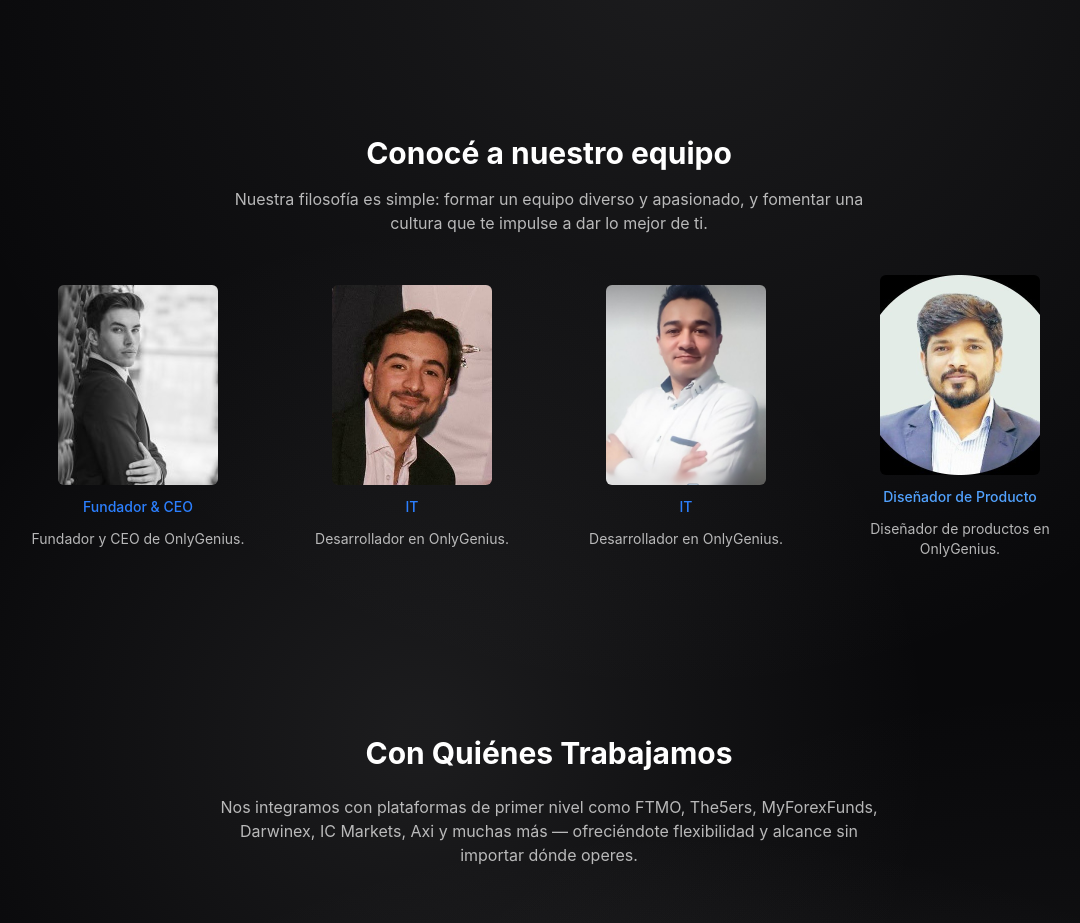
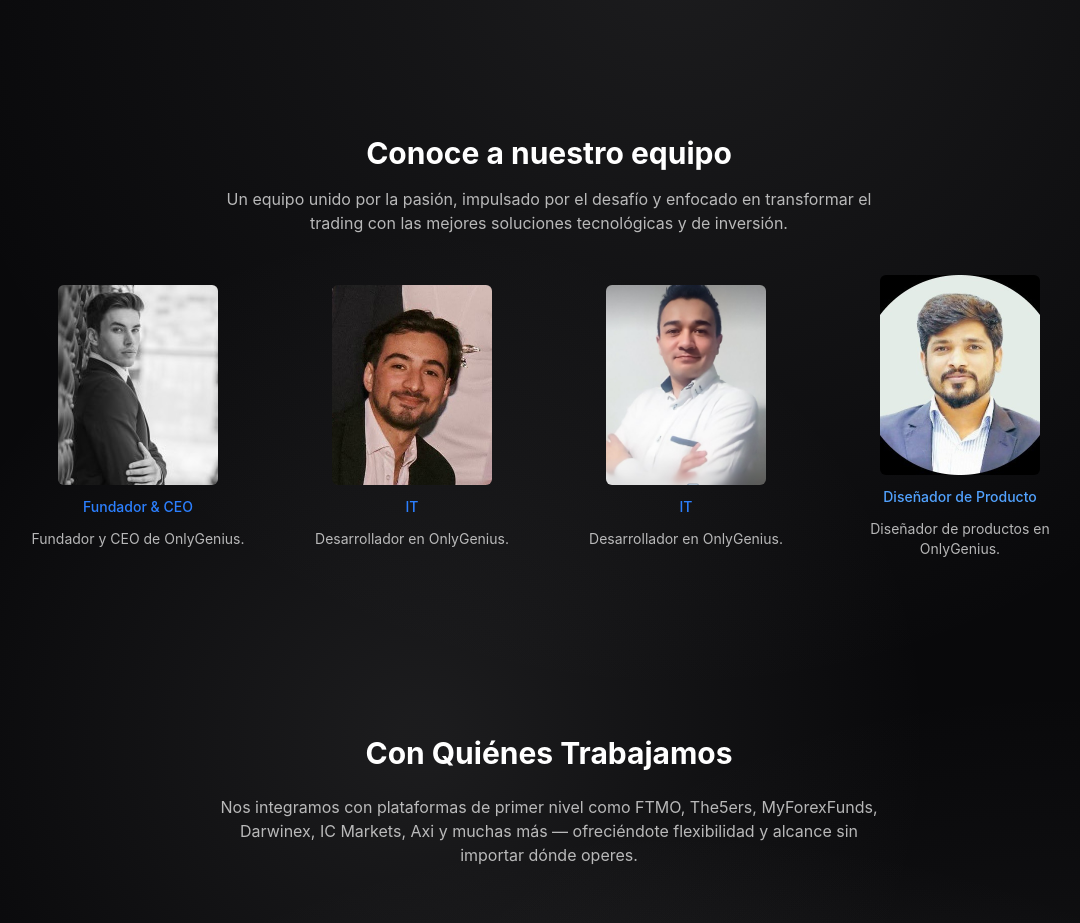
Before and after one commit to onlygeniuscompany/onlygenius-web, a React (Vite) app: page /nosotros in a window 1280 px wide. Shown: the part 1680-2603 px from the top of the page, without its empty margins (91-1171 px from the left). Built offline with nearby package versions, Linux system fonts and the light colour scheme.

Commit message:
fix texto

```diff
--- a/src/components/AboutUs/Team.jsx
+++ b/src/components/AboutUs/Team.jsx
@@ -36,9 +36,9 @@ export default function TeamSection() {
   return (
     <section className="flex items-center justify-center w-full  text-white py-24 px-6">
       <div className="max-w-6xl mx-auto text-center space-y-4">
-        <h2 className="text-3xl font-bold">Conocé a nuestro equipo</h2>
+        <h2 className="text-3xl font-bold">Conoce a nuestro equipo</h2>
         <p className="text-white/70 max-w-2xl mx-auto">
-          Nuestra filosofía es simple: formar un equipo diverso y apasionado, y fomentar una cultura que te impulse a dar lo mejor de ti.
+        Un equipo unido por la pasión, impulsado por el desafío y enfocado en transformar el trading con las mejores soluciones tecnológicas y de inversión.
         </p>
 
         <div className="items-center grid grid-cols-2 sm:grid-cols-2 md:grid-cols-4 gap-6 mt-10">
```
